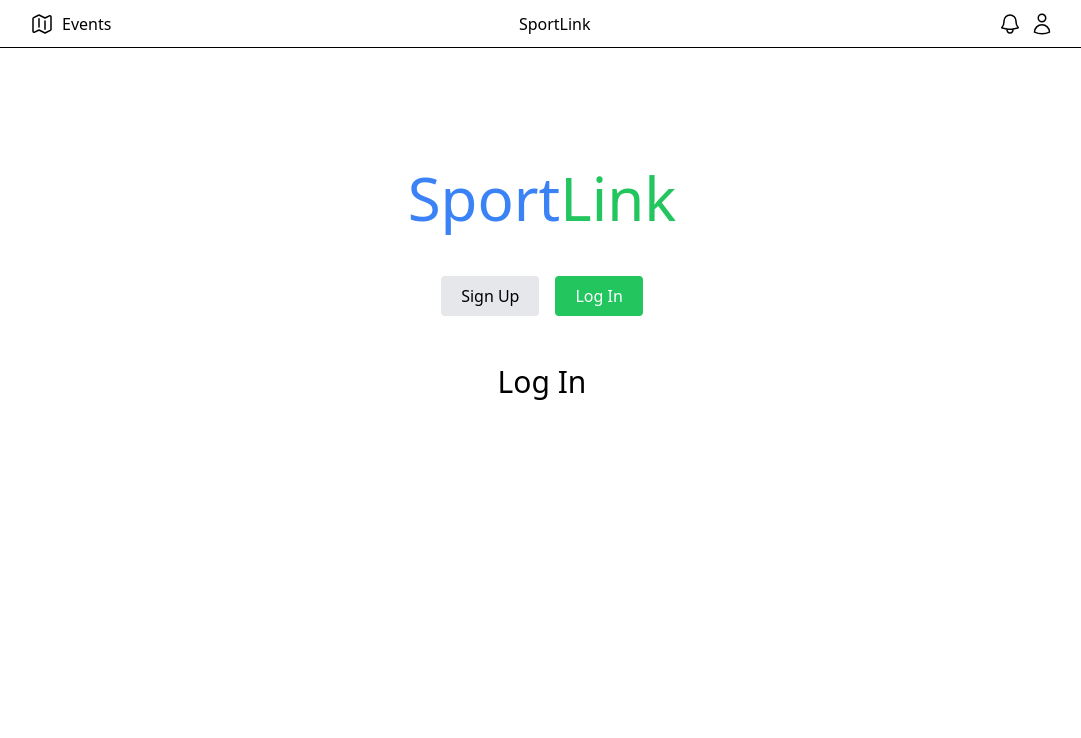
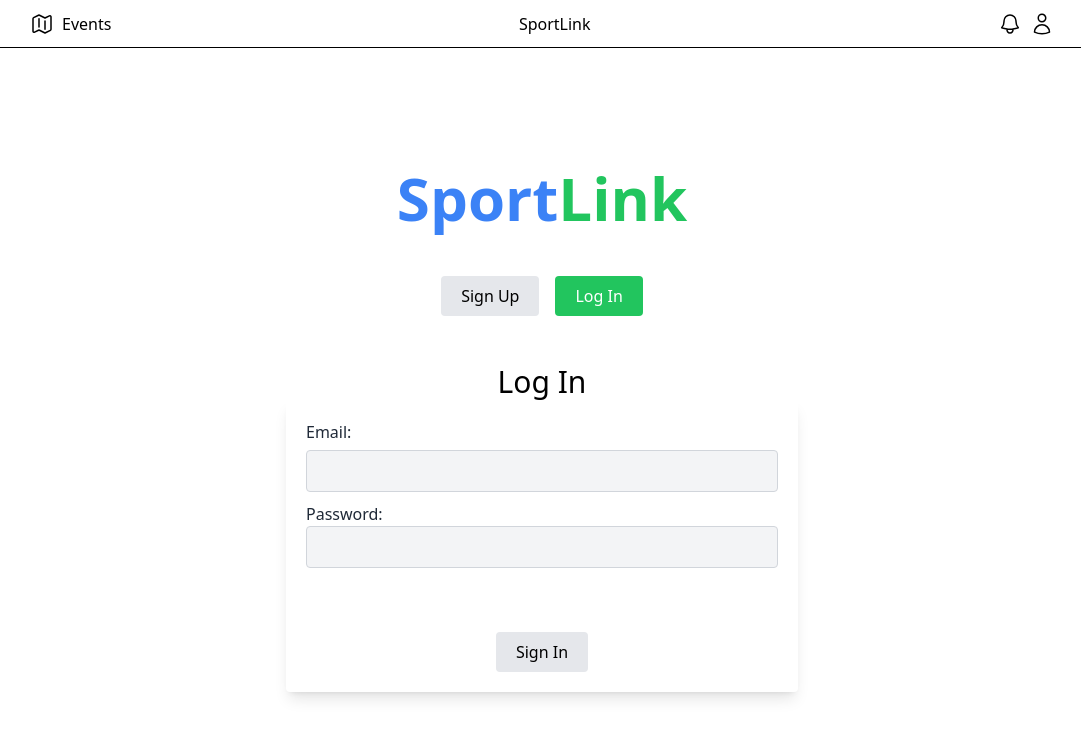
Before and after one commit to Arty5654/SportLink, a Next.js app in the folder web/: page /signin in a window 1280 px wide. Both pictures are taken after a click on the button "Log In". Shown: the top 738 px of the page, without its empty margins (98-1179 px from the left). Built offline with nearby package versions, Linux system fonts and the light colour scheme.

Commit message:
created log in UI

```diff
--- /dev/null
+++ b/web/app/signin/LogInForm.js
@@ -0,0 +1,100 @@
+/*
+Author Alex Younkers
+10/3/2023
+This is the log in form component of the login/signup page
+*/
+
+"use client"
+import React from 'react';
+import  { useState } from 'react';
+import User from '../User';
+
+
+export default function LogInForm() {
+
+    const [accData, setAccData] = useState({
+        email: '',
+        password: '',
+    });
+
+    const handleSubmit = (e) => {
+        e.preventDefault();
+
+        /*
+        Things to do when submission received:
+        1. check if all fields are valid
+        2. if invalid, display errors and cancel submit
+        3. query db for the email, and if it exists then the corresponding password
+        4. grab the correct user object from the db
+        5. clear all fields, navigate to home page
+        */
+
+    }
+
+    const handleInput = (e) => {
+        const { name, value } = e.target;
+
+        /* updates an input field, and tracks if all inputs are non-null */
+        setAccData((prev) => {
+            const newData = { ...prev, [name]: value };
+            setReadyToSubmit(newData.email && newData.password && newData.verifyPassword);
+            return newData;
+        });
+    }
+
+    const [error, setError] = useState('');
+
+    const [readyToSubmit, setReadyToSubmit] = useState(false);
+
+
+    return (
+
+        <form onSubmit={handleSubmit} className="bg-white p-5 rounded shadow-lg max-w-lg w-full mx-auto">
+
+            <div className="mb-2.5">
+                <label for="email" className='block mb-1.5 text-gray-800 text-left'>Email:</label>
+                <input
+                    type="email"
+                    id="email"
+                    name="email"
+                    value={accData.email}
+                    onChange={handleInput}
+                    className="w-full bg-gray-100 rounded p-2 border border-gray-300 focus:outline-blue-500"
+                    required
+                />
+            </div>
+
+            <div className="mb-2.5">
+                <label for="password" className='block text-gray-800 text-left'>Password:</label>
+                <input
+                    type="password"
+                    id="password"
+                    name="password"
+                    value={accData.password}
+                    onChange={handleInput}
+                    className="w-full bg-gray-100 rounded p-2 border border-gray-300 focus:outline-blue-500"
+                    required
+                />
+            </div>
+
+            <div className="mb-16 mt-8">
+                {error && <div className="text-red-500 mb-4"></div>}
+            </div>
+
+            <button
+            disabled={!readyToSubmit}
+            className={`block mx-auto mt-18 py-2 px-5 rounded hover:bg-blue-700 hover:text-white
+            ${readyToSubmit ?
+                'bg-green-500 text-white' :
+                'bg-gray-200 text-black cursor-not-allowed'
+            }`} type="submit">
+            Sign In
+            </button>
+
+        </form>
+
+
+    );
+
+
+}
--- a/web/app/signin/page.js
+++ b/web/app/signin/page.js
@@ -10,6 +10,7 @@ This will serve as the sign up and log in page for SportLink
 
 import React,{ useState } from 'react';
 import SignUpForm from './SignUpForm';
+import LogInForm from './LogInForm';
 
 export default function SignIn() {
 
@@ -23,7 +24,7 @@ export default function SignIn() {
 
         <div>
 
-            <h1 className="text-6xl text-center mb-12" >
+            <h1 className="text-6xl text-center mb-12 font-bold" >
                 <span className="text-blue-500">Sport</span>
                 <span className="text-green-500">Link</span>
             </h1>
@@ -48,7 +49,7 @@ export default function SignIn() {
 
 
             <div className='flex justify-center p-t-2.5 min-h-[2em] w-full'>
-                {login ? /* LogInForm (TODO) */ <div></div> : <SignUpForm />}
+                {login ? <LogInForm /> : <SignUpForm />}
             </div>
 
         </div>
```
